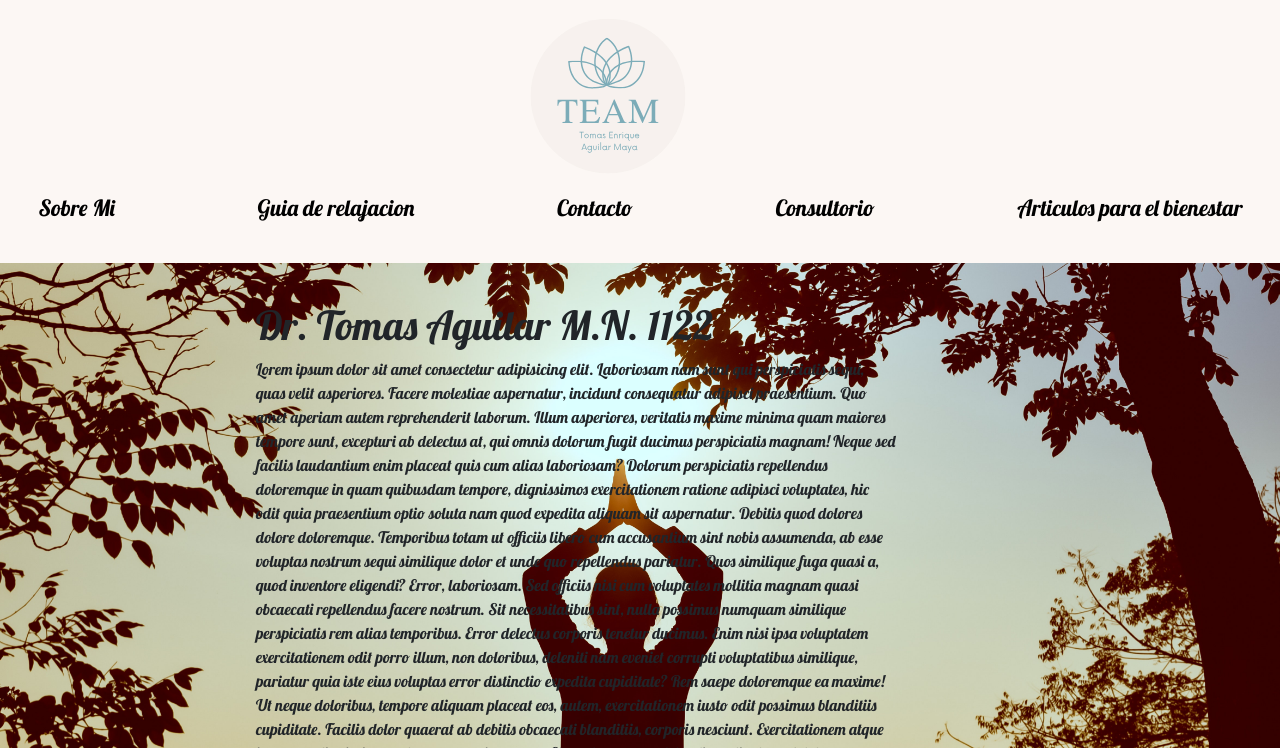
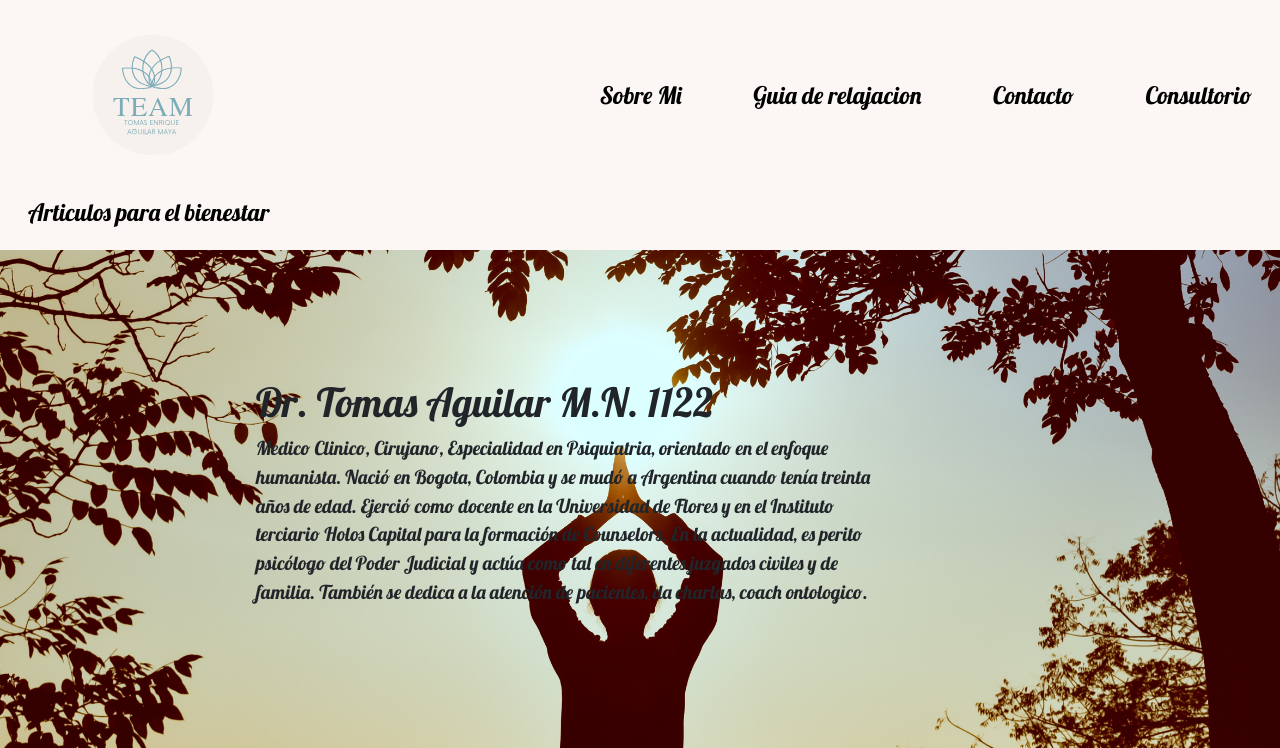
Before and after one commit to gisellevidallabarca/psiquiatriadelalma-vidallabarca, a website: page index.html in a window 1280 px wide. Shown: the top 748 px of the page. Drawn offline with nearby package versions, Linux system fonts and the light colour scheme.

Commit message:
Tercera Entrega Proyecto Final

```diff
--- a/index.html
+++ b/index.html
@@ -2,17 +2,25 @@
 <html lang="en">
 
 <head>
-    <link rel="stylesheet" href="https://cdn.jsdelivr.net/npm/bootstrap@4.4.1/dist/css/bootstrap.min.css"
-        integrity="sha384-Vkoo8x4CGsO3+Hhxv8T/Q5PaXtkKtu6ug5TOeNV6gBiFeWPGFN9MuhOf23Q9Ifjh" crossorigin="anonymous">
     <meta charset="UTF-8">
     <meta http-equiv="X-UA-Compatible" content="IE=edge">
     <meta name="viewport" content="width=device-width, initial-scale=1.0">
+    <!-- Bootstrap -->
+    <link rel="stylesheet" href="https://cdn.jsdelivr.net/npm/bootstrap@4.4.1/dist/css/bootstrap.min.css"
+        integrity="sha384-Vkoo8x4CGsO3+Hhxv8T/Q5PaXtkKtu6ug5TOeNV6gBiFeWPGFN9MuhOf23Q9Ifjh" crossorigin="anonymous">
     <!-- Agregado de metas para SEO -->
-    <meta name="description" content="Bienestar emocional,espiritual e integral del alma">
+    <meta name="description" content="Bienestar emocional, espiritual e integral del alma">
+    <meta name="keywords"
+        content="bienestar, alma, espiritual, yoga, meditacion, consciencia, desarrollo personal, crecimiento">
     <meta name="copy" content="Tomas Enrique Aguilar Maya">
     <meta name="author" content="Giselle Vidal Labarca">
+    <!--Open graph-->
+    <meta property="og:title" content="Psiquiatria del Alma">
+    <meta property="og:description"
+        content="En este espacio encontraras una guia rapida de meditacion. Tambien podras solicitar un turno para comenzar el camino de la consciencia">
+    <meta property="og:image" content="">
+    <meta property="og:locale" content="es_ES">
     <!--Favicon-->
-
     <link rel="icon" href="Imagenes/favicon.ico" type="image/x-icon">
     <!-- CSS -->
     <link rel="stylesheet" href="css/style.css">
@@ -21,54 +29,26 @@
 
 <body>
     <!-- Comienzo Header -->
-    <header class="menu-container">
-        <a href="index.html"><img src="Imagenes/Logo/TEAM.svg" alt="logoTeam" /></a>
-        <nav class="menu ml-0">
-            <ul class="nav nav-pills nav-fill">
-                <li><a href="#sobreMi">Sobre Mi</a></li>
-                <li><a href="#guiaDeRelajacion">Guia de relajacion</a></li>
-                <li><a href="#contacto">Contacto</a></li>
-                <li><a href="#consultorio">Consultorio</a></li>
-                <li><a href="#notas">Articulos para el bienestar</a></li>
-            </ul>
-        </nav>
+    <header class="menu-container sticky-top">
+        <div class="navbar">
+            <a href="index.html"><img src="Imagenes/Logo/TEAM-1.svg" alt="logoTeam" /></a>
+            <a href="#sobreMi">Sobre Mi</a>
+            <a href="#guiaDeRelajacion">Guia de relajacion</a>
+            <a href="#contacto">Contacto</a>
+            <a href="#consultorio">Consultorio</a>
+            <a href="#notas">Articulos para el bienestar</a>
+        </div>
     </header>
     <!-- Fin Header -->
-
     <main>
         <section>
             <div id="sobreMi" class="fondo">
                 <h1> Dr. Tomas Aguilar M.N. 1122 </h1>
-                <p> Lorem ipsum dolor sit amet consectetur adipisicing elit. Laboriosam nam sunt qui perspiciatis sequi,
-                    quas velit asperiores. Facere molestiae aspernatur, incidunt consequatur adipisci praesentium. Quo
-                    amet aperiam autem reprehenderit laborum.
-                    Illum asperiores, veritatis maxime minima quam maiores tempore sunt, excepturi ab delectus at, qui
-                    omnis dolorum fugit ducimus perspiciatis magnam! Neque sed facilis laudantium enim placeat quis cum
-                    alias laboriosam?
-                    Dolorum perspiciatis repellendus doloremque in quam quibusdam tempore, dignissimos exercitationem
-                    ratione adipisci voluptates, hic odit quia praesentium optio soluta nam quod expedita aliquam sit
-                    aspernatur. Debitis quod dolores dolore doloremque.
-                    Temporibus totam ut officiis libero cum accusantium sint nobis assumenda, ab esse voluptas nostrum
-                    sequi similique dolor et unde quo repellendus pariatur. Quos similique fuga quasi a, quod inventore
-                    eligendi?
-                    Error, laboriosam. Sed officiis nisi cum voluptates mollitia magnam quasi obcaecati repellendus
-                    facere nostrum. Sit necessitatibus sint, nulla possimus numquam similique perspiciatis rem alias
-                    temporibus. Error delectus corporis tenetur ducimus.
-                    Enim nisi ipsa voluptatem exercitationem odit porro illum, non doloribus, deleniti nam eveniet
-                    corrupti voluptatibus similique, pariatur quia iste eius voluptas error distinctio expedita
-                    cupiditate? Rem saepe doloremque ea maxime!
-                    Ut neque doloribus, tempore aliquam placeat eos, autem, exercitationem iusto odit possimus
-                    blanditiis cupiditate. Facilis dolor quaerat ab debitis obcaecati blanditiis, corporis nesciunt.
-                    Exercitationem atque inventore dignissimos voluptates nesciunt quas.
-                    Sint alias neque reiciendis explicabo, vel doloremque error nihil atque consequatur nam natus
-                    officia quidem ratione rerum tempore dolorum quasi sit autem saepe cupiditate. Qui aliquam placeat
-                    minima ea sunt!
-                    Nostrum labore tempore nemo at architecto inventore incidunt, provident animi, rerum a voluptate
-                    nisi autem dolorum ratione repellendus porro nobis. Quae suscipit perspiciatis perferendis sit,
-                    eligendi ea deserunt nam eius?
-                    Ad soluta suscipit nemo aut ipsum est in necessitatibus culpa repellat repellendus dicta, voluptas
-                    eum, laboriosam quibusdam quasi repudiandae laudantium qui debitis magnam, sunt similique porro
-                    quisquam obcaecati sint. Incidunt?
+                <p> Medico Clinico, Cirujano, Especialidad en Psiquiatria, orientado en el enfoque humanista. Nació en
+                    Bogota, Colombia y se mudó a Argentina cuando tenía treinta años de edad. Ejerció como docente en la
+                    Universidad de Flores y en el Instituto terciario Holos Capital para la formación de Counselors. En
+                    la actualidad, es perito psicólogo del Poder Judicial y actúa como tal en diferentes juzgados
+                    civiles y de familia. También se dedica a la atención de pacientes, da charlas, coach ontologico.
                 </p>
             </div>
         </section>
@@ -140,7 +120,7 @@
         <section>
             <div id="notas">
                 <h2 class="mt-0">Articulos para el bienestar</h2>
-                <div class="row row-cols-1 row-cols-md-3 g mt-0 ">
+                <div class="row row-cols-1 row-cols-md-3 g mt-0 ml-2">
                     <div class="col">
                         <div class="card autocontrol">
                             <img src="Imagenes/Notas/cmocontrolarlaagresividad.jpg" alt="Autocontrol"
@@ -189,22 +169,22 @@
         <div>
             <ul>
                 <li>
-                    <a href="https://es-la.facebook.com/">
+                    <a href="https://es-la.facebook.com/" target="_blank">
                         <img src="Imagenes/Redes_sociales/FB logo.jpeg" alt="FB" class="Redes">
                     </a>
                 </li>
                 <li>
-                    <a href="https://www.instagram.com/">
+                    <a href="https://www.instagram.com/" target="_blank">
                         <img src="Imagenes/Redes_sociales/IG logo.jpeg" alt="IG" class="Redes">
                     </a>
                 </li>
                 <li>
-                    <a href="https://ar.linkedin.com/">
+                    <a href="https://ar.linkedin.com/" target="_blank">
                         <img src="Imagenes/Redes_sociales/LK logo.png" alt="IN" class="Redes">
                     </a>
                 </li>
                 <li>
-                    <a href="https://web.whatsapp.com/">
+                    <a href="https://web.whatsapp.com/" target="_blank">
                         <img src="Imagenes/Redes_sociales/WP logo.jpeg" alt="WP" class="Redes">
                     </a>
                 </li>
@@ -219,8 +199,7 @@
     </footer>
     <!-- Fin de footer -->
     <!-- JavaScript Bundle with Popper -->
-    <script src="https://cdn.jsdelivr.net/npm/bootstrap@5.2.0-beta1/dist/js/bootstrap.bundle.min.js"
-        integrity="sha384-pprn3073KE6tl6bjs2QrFaJGz5/SUsLqktiwsUTF55Jfv3qYSDhgCecCxMW52nD2" crossorigin="anonymous">
+    <script src="https://cdn.jsdelivr.net/npm/bootstrap@5.2.0-beta1/dist/js/bootstrap.bundle.min.js" integrity="sha384-pprn3073KE6tl6bjs2QrFaJGz5/SUsLqktiwsUTF55Jfv3qYSDhgCecCxMW52nD2" crossorigin="anonymous">
     </script>
 </body>
 
--- /dev/null
+++ b/scss/base/extends.scss
@@ -0,0 +1,5 @@
+%imagen{
+    background-repeat: no-repeat;
+    background-size: cover;
+
+}
--- a/scss/components/_footer.scss
+++ b/scss/components/_footer.scss
@@ -1,4 +1,6 @@
+@import "../base/listas";
 @import "../base/variables";
+
 .Redes {
     width: 10%;
 }
@@ -15,5 +17,5 @@ footer {
         }
     }
 
-    background-color: #fcf7f4;
+    background-color: $color-principal;
 }
--- a/scss/components/_header.scss
+++ b/scss/components/_header.scss
@@ -1,40 +1,40 @@
+@import "../base/listas";
 @import "../base/variables";
 
 .menu-container {
-    background-color: #fcf7f4;
+    background-color: $color-principal;
 
     img {
-        max-width: 15%;
-        margin-left: 40%;
-
-        &:hover {
-            transition: all 2s;
-            max-width: 16%;
-        }
+        max-width: 30%;
+        margin-left: 10%;
     }
 }
 
-nav {
-    ul {
-        display: flex;
-        justify-content: space-between;
-        padding: 0% 3% 3% 6%;
+.navbar {
+    width: 100%;
+    background-color: $color-principal;
+    overflow: auto;
 
-        li {
+    a {
+        float: left;
+        padding: 12px;
+        color: black;
+        font-family: 'Lobster', cursive;
+        text-decoration: none;
+        font-size: 150%;
 
-            a {
-                text-decoration: none !important;
-                color: black;
-                font-family: 'Lobster', cursive;
-                font-size: 140%;
-                list-style-type: none;
+        &:hover {
+            font-size: 170%;
+            color: $color-hover;
+        }
 
-                &:hover {
-                    font-size: 150%;
-                    color: #a3c2c9;
-                    transition: all 2s;
-                }
-            }
-        }
+    }
+
+}
+
+@media screen and (max-width: 500px) {
+    .navbar a {
+        float: none;
+        display: block;
     }
 }
--- a/scss/components/_main.scss
+++ b/scss/components/_main.scss
@@ -1,24 +1,30 @@
+@import "../base/listas";
 @import "../base/variables";
+@import "../base/mixins";
+@import "../base/extends";
 
 main {
-    background-color: #fcf7f4;
+    background-color: $color-principal;
     font-family: 'Lobster', cursive;
 
     .fondo {
         background-image: url("../Imagenes/Sobre_mi/ImagenFondo.jpg");
-        background-repeat: no-repeat;
-        background-size: cover;
-        padding: nth($medidas, 4)  nth($medidas, 7)  nth($medidas, 4)  nth($medidas, 9);
+        @extend %imagen;
+        @include padding-general(nth($medidas, 6) nth($medidas, 7) nth($medidas, 6) nth($medidas, 9));
+
+        p {
+            font-size: 1.2rem;
+        }
     }
+
 }
 
 .autocontrol {
-
     &:hover {
-    filter: opacity(.5);
-    transform: scale(1.1);
-    transition: all 2s;
-}
+        filter: opacity(.5);
+        transform: scale(1.1);
+        transition: all 2s;
+    }
 }
 
 .mapa {
--- a/scss/styles.scss
+++ b/scss/styles.scss
@@ -3,19 +3,24 @@
 @import "components/main";
 @import "components/footer";
 @import "base/variables";
+@import "base/listas";
+@import "base/mixins";
 
 
 /* Para celulares:*/
 * {
-    margin: $medidas,1;
-    padding: $medidas,1;
+    margin: $medidas, 1;
+    padding: $medidas, 1;
 }
 
 h2 {
-    padding: nth($medidas, 4) nth($medidas, 4) nth($medidas, 2) nth($medidas, 8);
+    @include padding-general(nth($medidas, 4) nth($medidas, 4) nth($medidas, 2) nth($medidas, 8));
 }
 
+
+
 h3 {
+
     padding-bottom: nth($medidas, 5);
 }
 
@@ -24,10 +29,8 @@ h3 {
     line-height: 30px;
 }
 
-
-
 h4 {
-    padding: nth($medidas, 1) nth($medidas, 7) nth($medidas, 3) nth($medidas, 7);
+    @include padding-general(nth($medidas, 1) nth($medidas, 7) nth($medidas, 3) nth($medidas, 7));
 }
 
 
@@ -36,11 +39,15 @@ h4 {
 }
 
 .ml-0 {
-    margin-left: nth($medidas, 4) !important;
+    @include margen-izquierdo(nth($medidas, 4));
 }
 
 .ml-1 {
-    margin-left: nth($medidas, 5) !important;
+    @include margen-izquierdo(nth($medidas, 5));
+}
+
+.ml-2 {
+    @include margen-izquierdo(nth($medidas, 2));
 }
 
 @media only screen and (max-width: 768px) {
```
Also changed, not shown: scss/base/_listas.scss (added, +10 -0 lines), scss/base/_mixins.scss (added, +7 -0 lines), scss/base/_variables.scss (+2 -10 lines), Imagenes/Logo/TEAM-1.svg (added), Imagenes/Logo/TEAM.svg (deleted), css/style.css.
